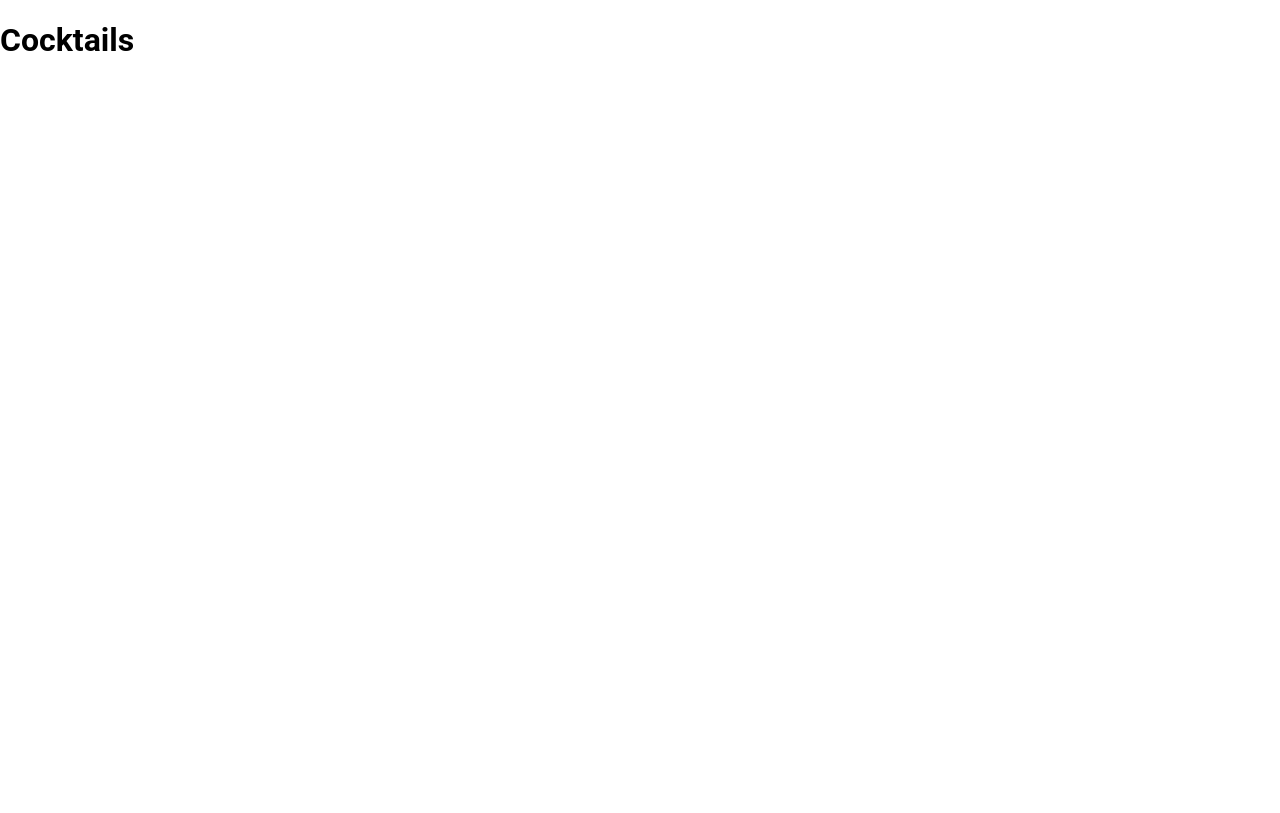
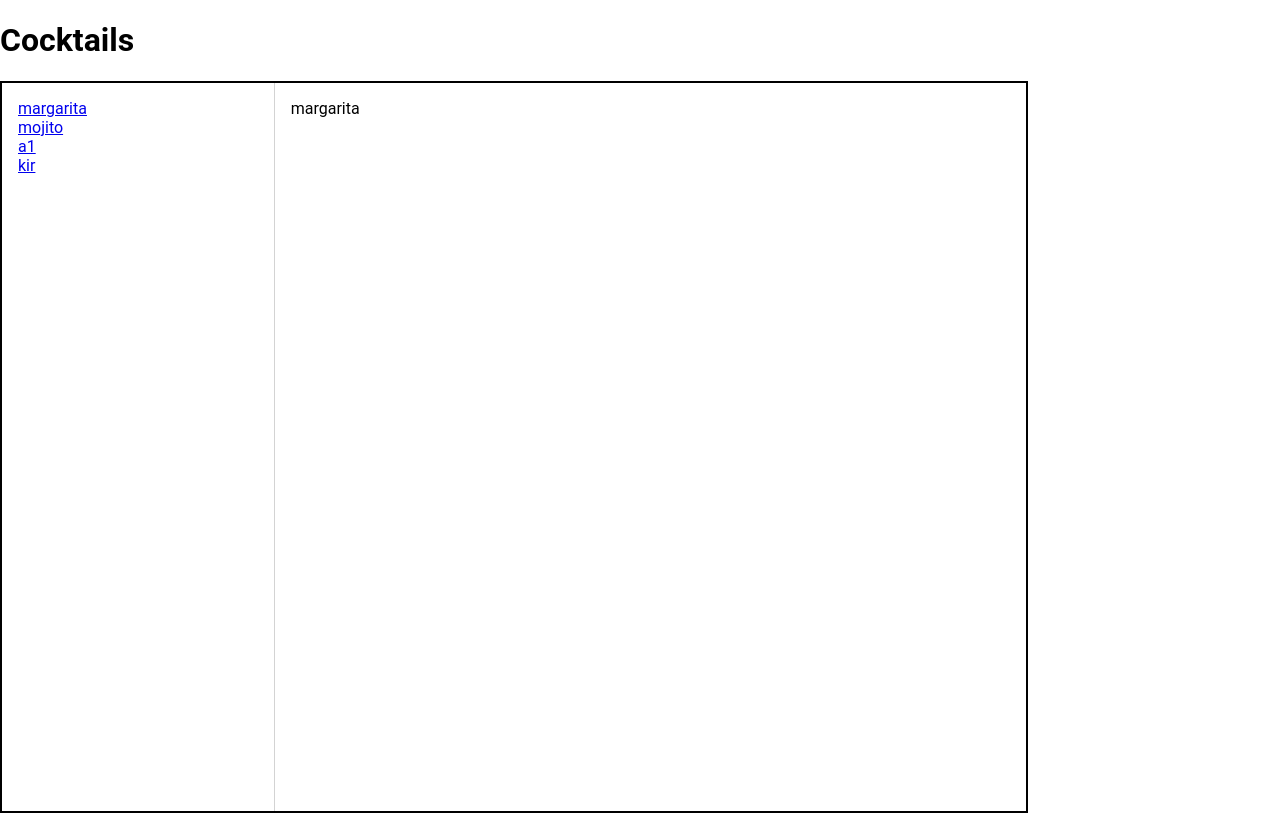
Before and after one commit to djak7411/cocktails, a React (Vite) app: page / in a window 1280 px wide. Built offline with nearby package versions, Linux system fonts and the light colour scheme.

Commit message:
added containers, routing, some styles

```diff
--- a/src/App.jsx
+++ b/src/App.jsx
@@ -1,8 +1,29 @@
+import { COCKTAIL_CODES } from "./config"
+import { BrowserRouter, Routes, Route } from 'react-router-dom';
+
+import CocktailsList from "./components/CocktailsList"
+import Cocktail from "./components/Cocktail";
+
 function App() {
 
   return (
     <>
       <h1>Cocktails</h1>
+      <div className="application">
+        <div className="application__navigation">
+          <CocktailsList cocktails={COCKTAIL_CODES}/>
+        </div>
+        <div className="application__cocktail-view">
+          <BrowserRouter>
+            <Routes>
+              <Route path='/' element={<Cocktail cocktailCode={COCKTAIL_CODES[0]} />} />
+              {COCKTAIL_CODES.map(cocktail => {
+                return <Route path={cocktail} element={<Cocktail cocktailCode={cocktail} />} />
+              })}
+            </Routes>
+          </BrowserRouter>
+        </div>
+      </div>
     </>
   )
 }
--- /dev/null
+++ b/src/components/Cocktail.jsx
@@ -0,0 +1,7 @@
+export default function Cocktail({cocktailCode}){
+
+  return (
+    cocktailCode
+  )
+
+}
--- /dev/null
+++ b/src/components/CocktailsList.jsx
@@ -0,0 +1,12 @@
+import styles from '../styles/components/CocktailsList.module.sass'
+export default function CocktailsList({cocktails}){
+
+  return (
+    <ul className={styles.list}>
+      {cocktails.map((cocktail, inx) => {
+        return <li key={'cocktails-list-' + inx}><a href={'/' + cocktail}>{cocktail}</a></li>
+      })}
+    </ul>
+  )
+
+}
--- /dev/null
+++ b/src/config/index.js
@@ -0,0 +1 @@
+export const COCKTAIL_CODES = ["margarita", "mojito", "a1", "kir"]
--- a/src/routes/index.js
+++ /dev/null
@@ -1 +0,0 @@
-export const COCKTAIL_CODES = [ "margarita", "mojito", "a1", "kir"]
--- /dev/null
+++ b/src/styles/components/CocktailsList.module.sass
@@ -0,0 +1,6 @@
+.list
+  display: flex
+  flex-direction: column
+  list-style-type: none
+  padding: 0
+  margin: 0
--- a/src/styles/main.sass
+++ b/src/styles/main.sass
@@ -5,3 +5,18 @@ body
   margin: 0
   padding: 0
   box-sizing: border-box
+
+.application
+  width: 1024px
+  display: flex
+  border: 2px solid black
+  height: 728px
+  & > div
+    padding: 16px
+    display: flex
+  &__navigation
+    width: 25%
+    border-right: 1px solid lightgray
+    overflow: auto
+  &__cocktail-view
+    width: 75%
```
